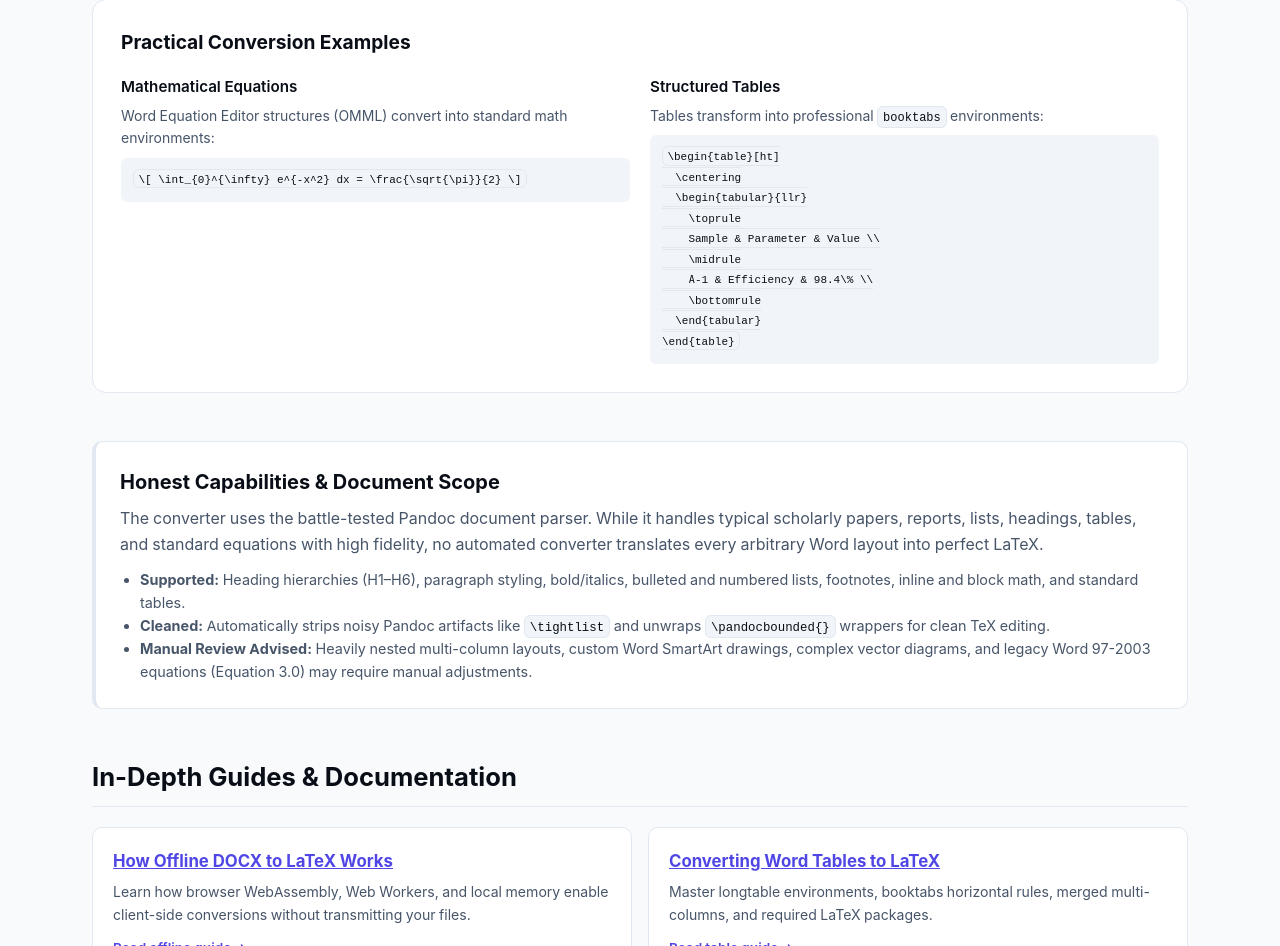
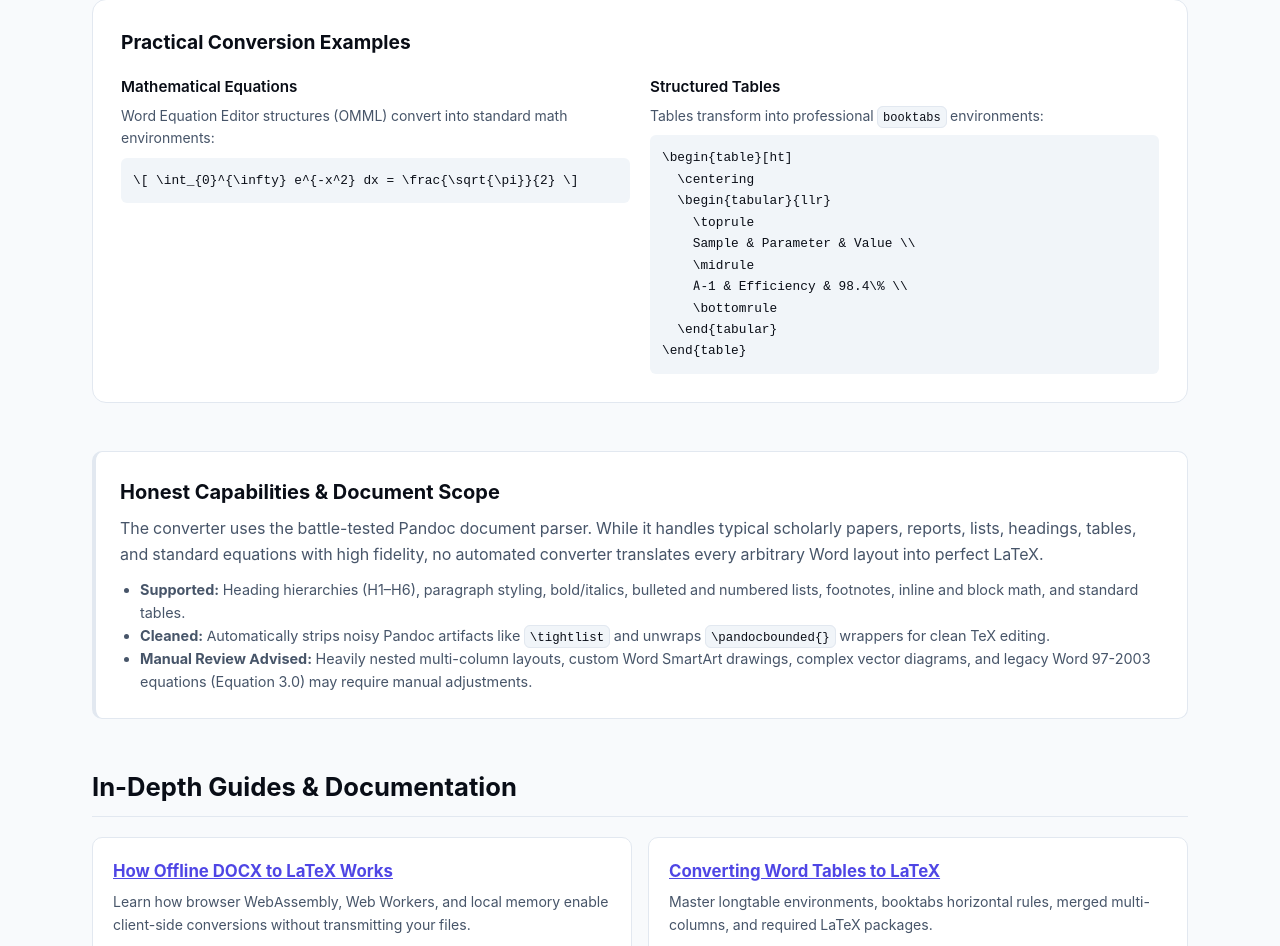
Before and after one commit to sidoua26-debug/extensions-portfolio, a website: page word-to-latex-converter/index.html in a window 1280 px wide. Shown: the part 2120-3066 px from the top of the page. Drawn offline with Linux system fonts and the light colour scheme.

Commit message:
fix(css): stop inline-code chip styling leaking into pre blocks

```diff
--- a/assets/css/styles.css
+++ b/assets/css/styles.css
@@ -279,8 +279,15 @@ code {
   word-break: break-word;
 }
 pre code {
+  background: none;
+  border: 0;
+  padding: 0;
+  border-radius: 0;
+  box-shadow: none;
+  font-size: inherit;
+  color: inherit;
+  white-space: inherit;
   word-break: normal;
-  white-space: pre;
 }
 a {
   overflow-wrap: break-word;
```
